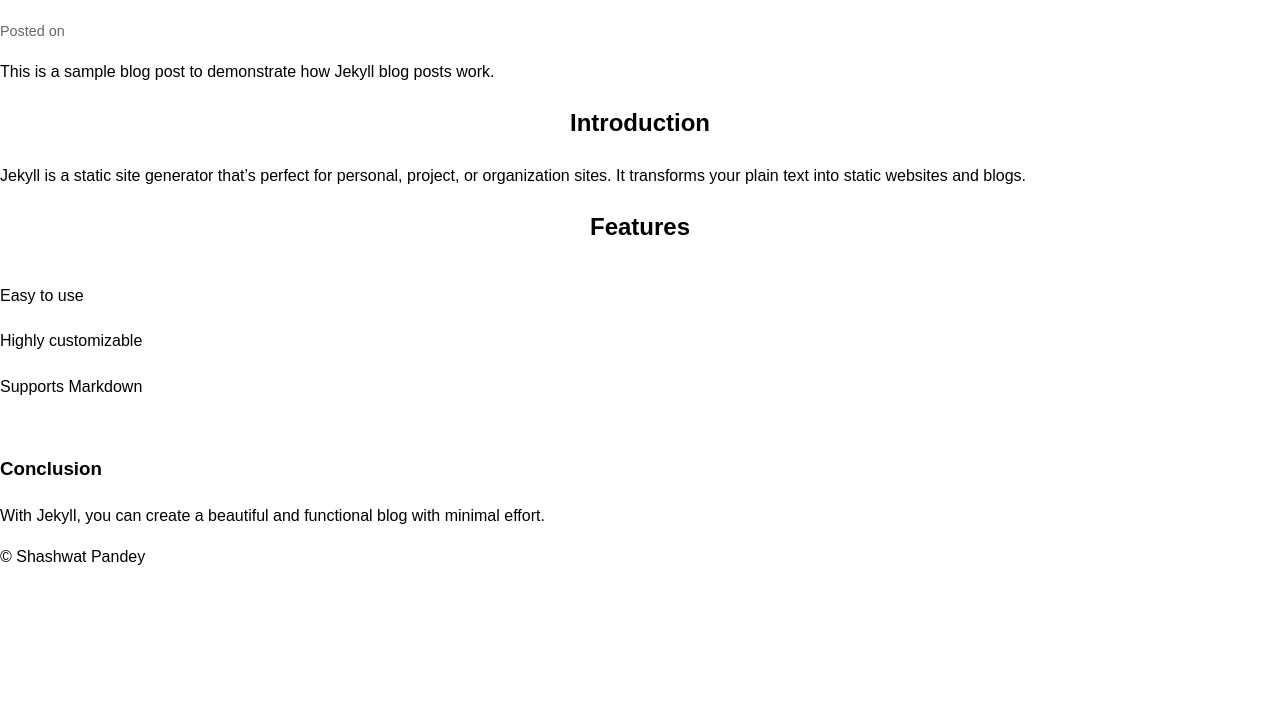
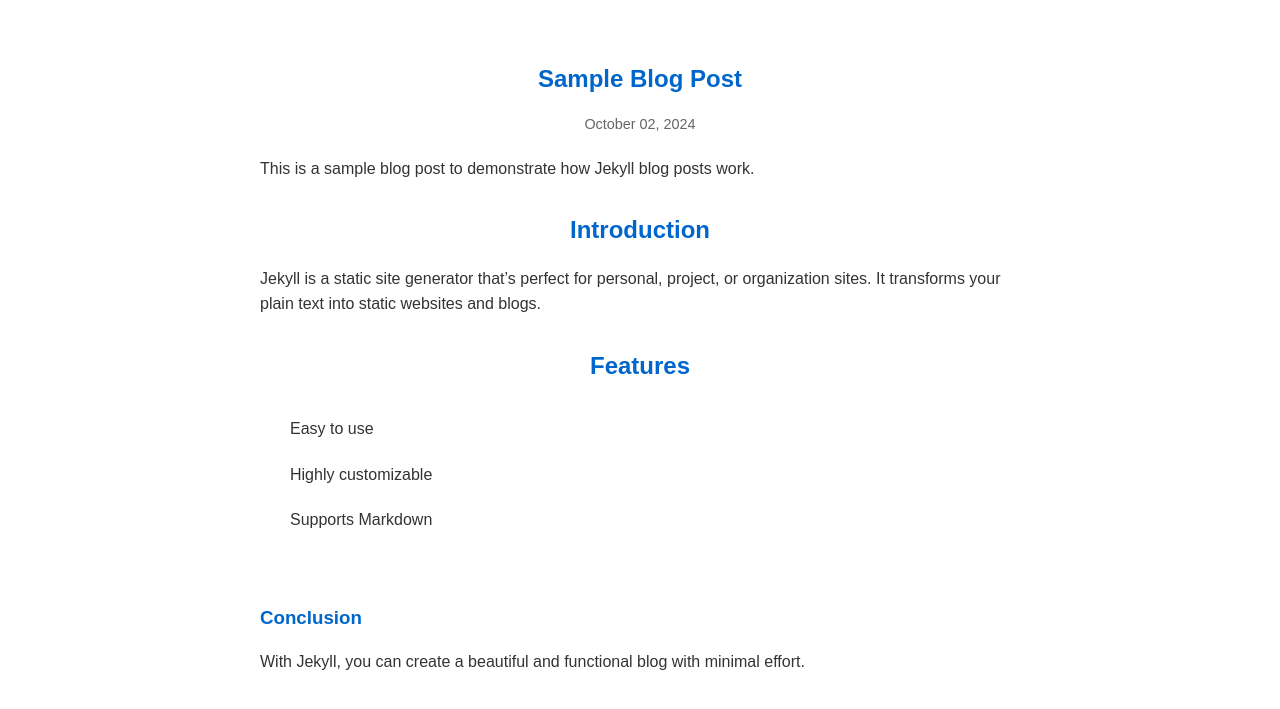
Before and after one commit to Shashwatpandey4/Shashwatpandey4.github.io, a Jekyll site: the page built from blog/sample-post.md, in a window 1280 px wide. Shown: the top 709 px of the page. Built offline with Jekyll 4.4.1, drawn with Linux system fonts in a browser that asks for light colours.

Commit message:
corrected posts.html style

```diff
--- a/_layouts/post.html
+++ b/_layouts/post.html
@@ -1,18 +1,17 @@
 ---
 layout: default
 ---
+<div class="container">
+  <article class="post">
+    <h1 class="post-title">{{ page.title }}</h1>
+    <p class="post-meta">{{ page.date | date: "%B %d, %Y" }}</p>
 
-<article class="post">
-  <h1>{{ blog.title }}</h1>
-  <p class="post-meta">
-    Posted on {{ blog.date | date: "%B %d, %Y" }}
-  </p>
+    <div class="post-content">
+      {{ content }}
+    </div>
 
-  <div class="post-content">
-    {{ content }}
-  </div>
-
-  <footer>
-    <p>&copy; {{ site.year }} {{ site.title }}</p>
-  </footer>
-</article>
+    {% if site.disqus.shortname %}
+      {% include disqus_comments.html %}
+    {% endif %}
+  </article>
+</div>
--- a/styles.css
+++ b/styles.css
@@ -213,3 +213,95 @@
       font-size: 1.5em;
     }
   }
+
+
+/* Individual blog post styles */
+.post {
+    max-width: 800px;
+    margin: 0 auto;
+    padding: 20px;
+    text-align: center;
+  }
+
+  .post-title {
+    color: #0066cc;
+    margin-bottom: 10px;
+  }
+
+  .post-meta {
+    font-size: 0.9em;
+    color: #666;
+    margin-bottom: 20px;
+  }
+
+  .post-content {
+    text-align: left;
+    line-height: 1.6;
+    color: #333;
+  }
+
+  .post-content h1,
+  .post-content h2,
+  .post-content h3,
+  .post-content h4,
+  .post-content h5,
+  .post-content h6 {
+    color: #0066cc;
+    margin-top: 30px;
+    margin-bottom: 15px;
+  }
+
+  .post-content p {
+    margin-bottom: 20px;
+  }
+
+  .post-content ul,
+  .post-content ol {
+    margin-bottom: 20px;
+    padding-left: 30px;
+  }
+
+  .post-content img {
+    max-width: 100%;
+    height: auto;
+    display: block;
+    margin: 20px auto;
+  }
+
+  .post-content blockquote {
+    border-left: 4px solid #0066cc;
+    padding-left: 20px;
+    margin-left: 0;
+    font-style: italic;
+    color: #666;
+  }
+
+  .post-content code {
+    background-color: #f4f4f4;
+    padding: 2px 5px;
+    border-radius: 3px;
+    font-family: monospace;
+  }
+
+  .post-content pre {
+    background-color: #f4f4f4;
+    padding: 15px;
+    border-radius: 5px;
+    overflow-x: auto;
+  }
+
+  .post-content pre code {
+    background-color: transparent;
+    padding: 0;
+  }
+
+  /* Responsive adjustments */
+  @media (max-width: 600px) {
+    .post {
+      padding: 10px;
+    }
+
+    .post-title {
+      font-size: 1.8em;
+    }
+  }
```
